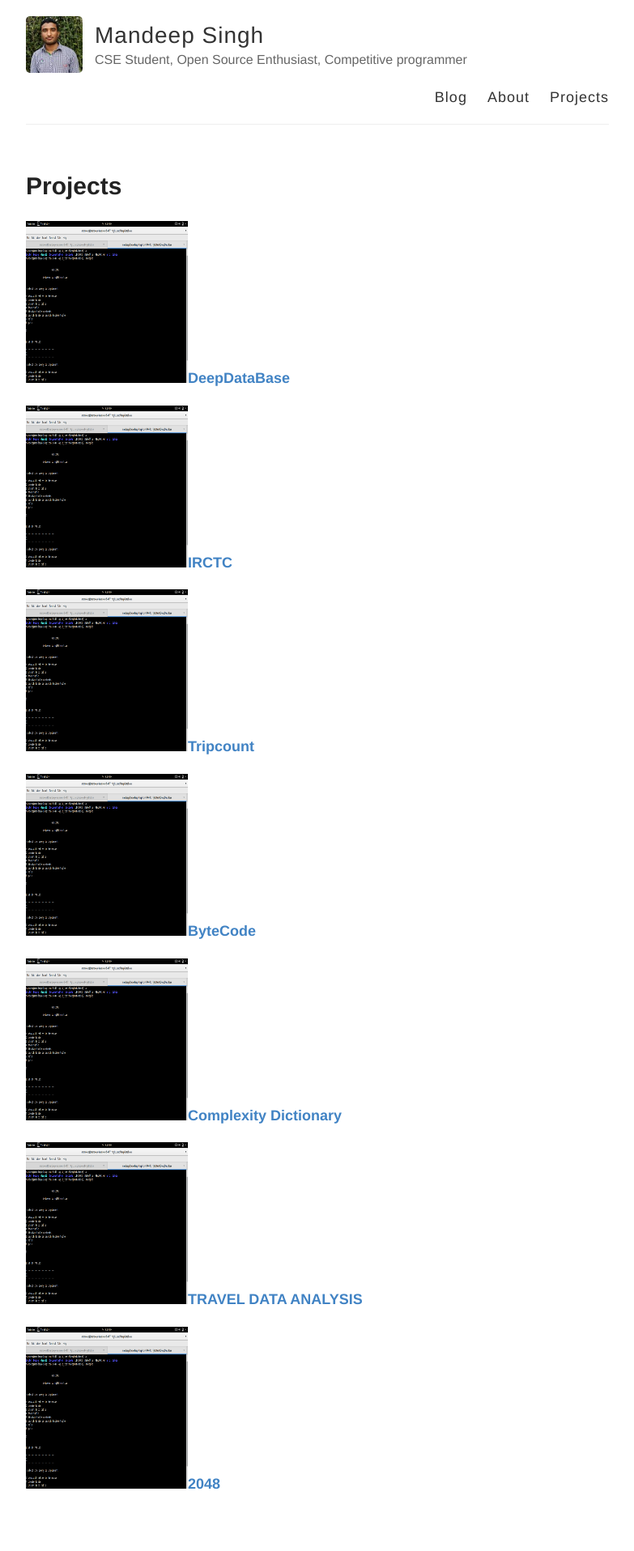
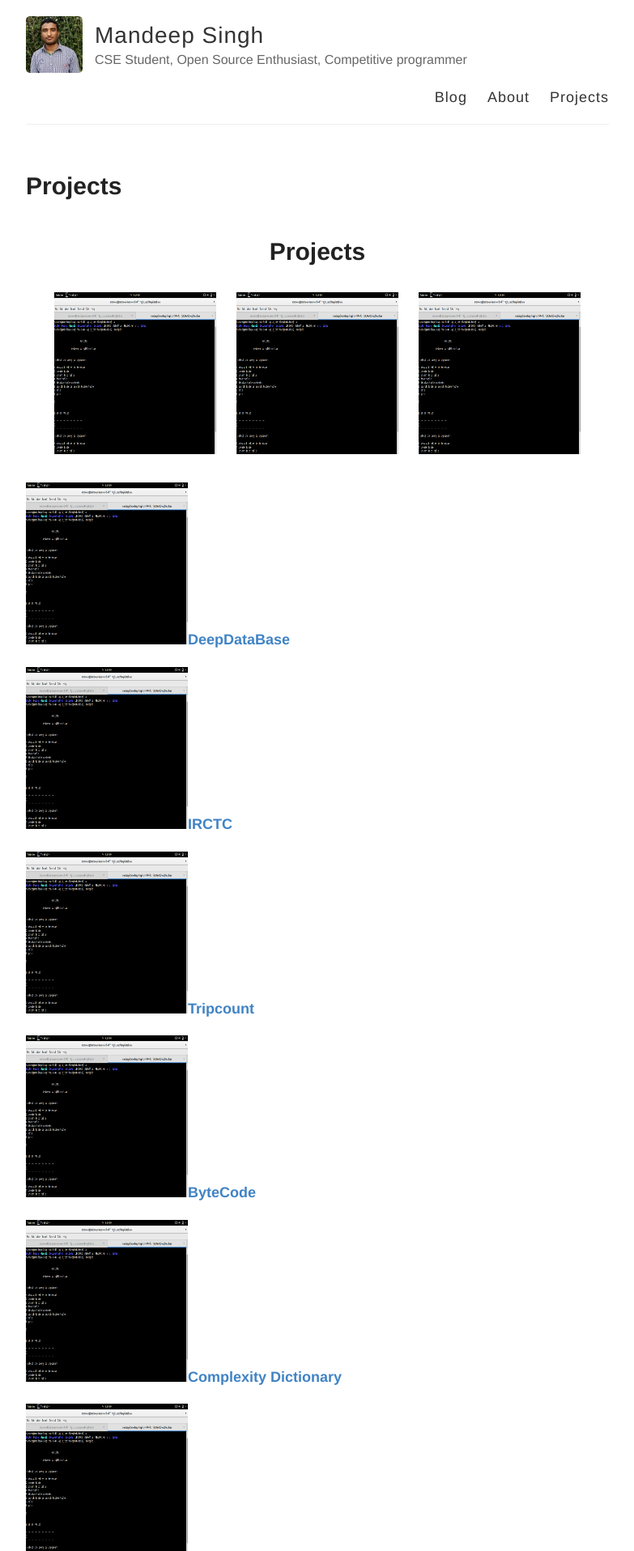
Before and after one commit to msdeep14/msdeep14.github.io, a Jekyll site: the page built from projects.md, in a window 1280 px wide. Shown: the top 1916 px of the page at 81% size, without its empty margins (248-1031 px from the left). Built offline with Jekyll 4.4.1, drawn with Linux system fonts in a browser that asks for light colours.

Commit message:
modify project details

```diff
--- a/_includes/projects.html
+++ b/_includes/projects.html
@@ -1,11 +1,67 @@
 
 <head>
-    <title>Projects</title>
-<link rel="stylesheet" href="https://cdnjs.cloudflare.com/ajax/libs/font-awesome/4.7.0/css/font-awesome.min.css">
+    <h1><center>Projects</center></h1>
+    <link rel="stylesheet" href="https://cdnjs.cloudflare.com/ajax/libs/font-awesome/4.7.0/css/font-awesome.min.css">
+    <style type="text/css">
+    .images {
+        text-align : center;
+    }
+    .images img {
+        width  : 200px;
+        height : 200x;
+        margin : 10px;
+    }
+    </style>
+    <script>
+   $('.CLASSNAME').addClass('animated fadeIn');
+</script>
 </head>
 
 
 <body>
+    <div class="images">
+
+    <style type="text/css">
+
+    a.hovertext {
+        position: relative;
+        width: 500px;
+        text-decoration: none !important;
+        text-align: center;
+    }
+    a.hovertext::after {
+        content: attr(title);
+        position: absolute;
+        left: 0;
+        bottom: 0;
+        padding: 0.5em 20px;
+        width: 460px;
+        background: rgba(0,0,0,0.8);
+        text-decoration: none !important;
+        color: #fff;
+        opacity: 0;
+        -webkit-transition: 0.5s;
+        -moz-transition: 0.5s;
+        -o-transition: 0.5s;
+        -ms-transition: 0.5s;
+    }
+    a.hovertext:hover::after, a.hovertext:focus::after {
+        opacity: 1.0;
+}
+
+</style>
+
+    <a class="hovertext" href="{{ site.baseurl }}/projects/deepdatabase.html" title="DeepDataBase"><img src="{{ site.baseurl }}/images/deepdatabase.png" width="700" height="200" border="0" alt=""></a>
+
+    <a class="hovertext" href="{{ site.baseurl }}/projects/irctc.html" title="IRCTC"><img src="{{ site.baseurl }}/images/deepdatabase.png" width="700" height="200" border="0" alt=""></a>
+
+    <a class="hovertext" href="{{ site.baseurl }}/projects/tripcount.html" title="Tripcount"><img src="{{ site.baseurl }}/images/deepdatabase.png" width="700" height="200" border="0" alt=""></a>
+
+
+    </div>
+
+
+
         <h4>
             <a href="{{ site.baseurl }}/projects/deepdatabase.html"><img src="{{ site.baseurl }}/images/deepdatabase.png" title = "DeepDataBase" height = "200" width = "200"/>DeepDataBase</a>
         </h4>
```
